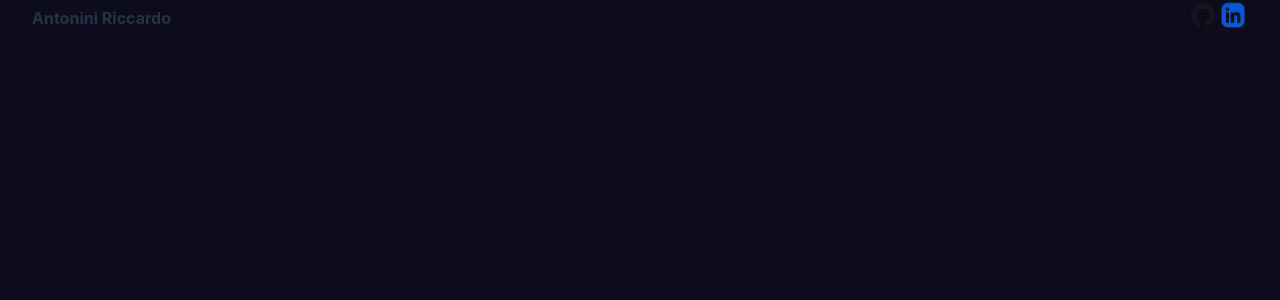
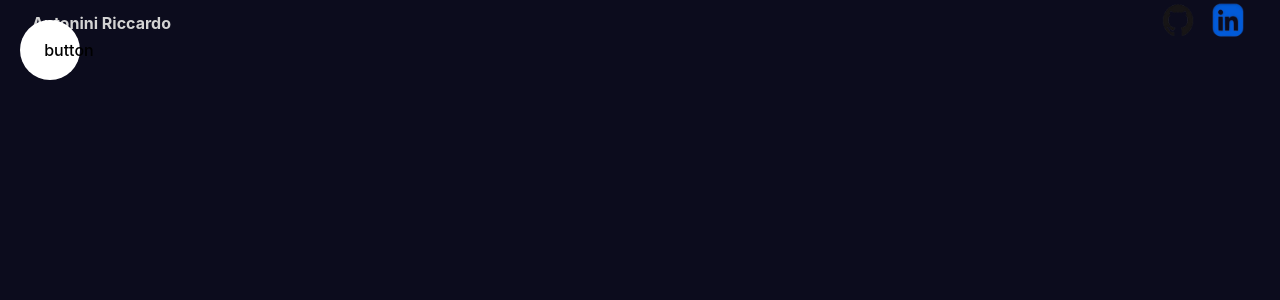
Before and after one commit to RiccardoAntonini95/portfolio, a React (Vite) app: page / in a window 1280 px wide. Shown: the part 32-332 px from the top of the page. Built offline with nearby package versions, Linux system fonts and the light colour scheme.

Commit message:
setup sidebar

```diff
--- a/package.json
+++ b/package.json
@@ -10,6 +10,7 @@
     "preview": "vite preview"
   },
   "dependencies": {
+    "framer-motion": "^10.16.4",
     "react": "^18.2.0",
     "react-dom": "^18.2.0",
     "sass": "^1.76.0"
--- a/src/assets/scss/App.scss
+++ b/src/assets/scss/App.scss
@@ -5,6 +5,7 @@
 
 body{
     background-color: #0c0c1d;
+    color: lightgray;
 }
 
 section{
--- a/src/components/navbar/NavBar.jsx
+++ b/src/components/navbar/NavBar.jsx
@@ -1,22 +1,27 @@
 import "./navbar.scss"
 import githubLogo from '/src/assets/img/githubLogo.png'
 import linkedinLogo from '/src/assets/img/linkedinLogo.png'
+import SideBar from "../sidebar/SideBar"
+import { motion } from "framer-motion"
 
 const NavBar = () => {
   return (
     <>
       <div className="navbar">
-            {/* sidebar */}
+        <SideBar />
         <div className="wrapper">
           <span>Antonini Riccardo</span>
           <div className="social">
-                    <a href="#"><img src={githubLogo} alt="GitHub Logo" /></a>
-                    <a href="#"><img src={linkedinLogo} alt="LinkedIn Logo" /></a>
+            <a href="#">
+              <img src={githubLogo} alt="GitHub Logo" />
+            </a>
+            <a href="#">
+              <img src={linkedinLogo} alt="LinkedIn Logo" />
+            </a>
           </div>
         </div>
       </div>
     </>
   );
-
 }
 export default NavBar
--- a/src/components/navbar/navbar.scss
+++ b/src/components/navbar/navbar.scss
@@ -13,9 +13,12 @@
 
 
         .social{
+            display: flex;
+            gap: 10px;
+
             img{
-                width: 30px;
-                height: 30px;
+                width: 40px;
+                height: 40px;
             }
         }
     }
--- /dev/null
+++ b/src/components/sidebar/SideBar.jsx
@@ -0,0 +1,41 @@
+import Links from "./links/Links";
+import ToggleButton from "./toggleButton/ToggleButton";
+import "./sidebar.scss";
+import { motion } from "framer-motion";
+import { useState } from "react";
+
+const SideBar = () => {
+    const [open, setOpen] = useState(false)
+
+    const variants = {
+        open: {
+            clipPath: "circle(1200px at 50px 50px)",
+            transition: {
+                type: "spring",
+                stiffness: 20,
+            }
+        },
+        closed: {
+            clipPath: "circle(30px at 50px 50px)",
+            transition: {
+                delay: 0.5,
+                type: "spring",
+                stiffness: 400,
+                damping:  40,
+            },
+        }
+    }
+
+    return(
+        <>
+        <motion.div className="sidebar" animate={ open ? "open" : "closed" }>
+            <motion.div className="bg" variants={variants}>
+                <Links />
+            </motion.div>
+            <ToggleButton setOpen={setOpen}/>
+        </motion.div>
+        </>
+    )
+}
+
+export default SideBar
--- /dev/null
+++ b/src/components/sidebar/links/Links.jsx
@@ -0,0 +1,21 @@
+const Links = () => {
+
+    const items = [
+        "Homepage",
+        "Services",
+        "Portfolio",
+        "Contact",
+        "About"
+    ]
+    return(
+        <>
+        <div className="links">
+            {items.map(item => {
+                <a href={`#${item}`} key={item}>item</a>
+            })}
+        </div>
+        </>
+    )
+}
+
+export default Links
--- /dev/null
+++ b/src/components/sidebar/sidebar.scss
@@ -0,0 +1,40 @@
+.sidebar{
+    display: flex;
+    flex-direction: column;
+    align-items: center;
+    justify-content: center;
+    background-color: white;
+    color: black;
+
+
+    .bg{
+        position: fixed;
+        top: 0;
+        left: 0;
+        bottom: 0;
+        width: 400px;
+        background-color: white;
+        .links{
+            position: absolute;
+            display: flex;
+            flex-direction: column;
+            justify-content: center;
+            align-items: center;
+            width: 100%;
+            height: 100%;
+            gap: 20px;
+        }
+    }
+
+    button{
+        width: 50px;
+        height: 50px;
+        border-radius: 50%;
+        position: fixed;
+        top: 25px;
+        left: 25px;
+        background-color: transparent;
+        border: none;
+        cursor: pointer;
+    }
+}
--- /dev/null
+++ b/src/components/sidebar/toggleButton/ToggleButton.jsx
@@ -0,0 +1,11 @@
+const ToggleButton = ({setOpen}) => {
+    return(
+        <>
+        <button onClick={() => setOpen(prev => !prev)}>
+            button
+        </button>
+        </>
+    )
+}
+
+export default ToggleButton
```
Also changed, not shown: 1 other file (tests, documents, lock files or other folders). Lines whose indentation alone changed are shown as unchanged.
